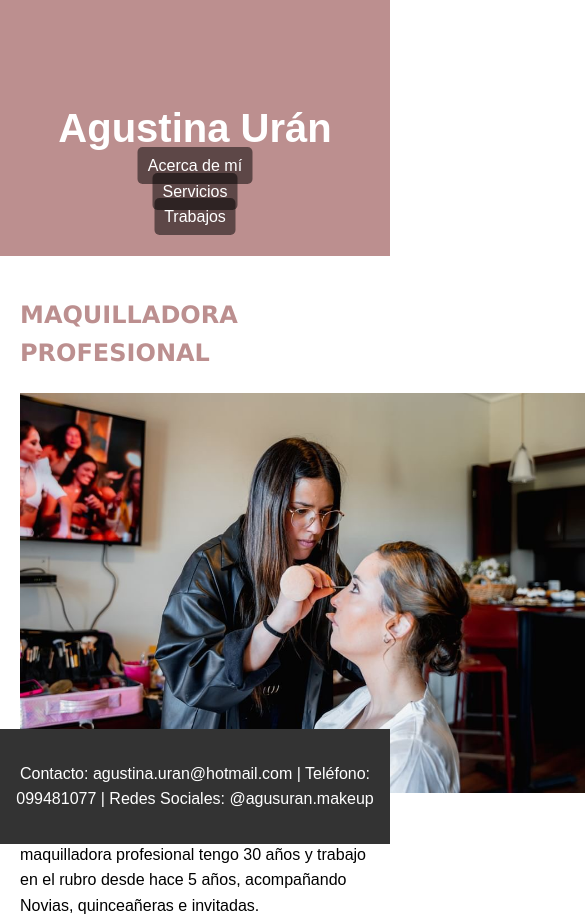
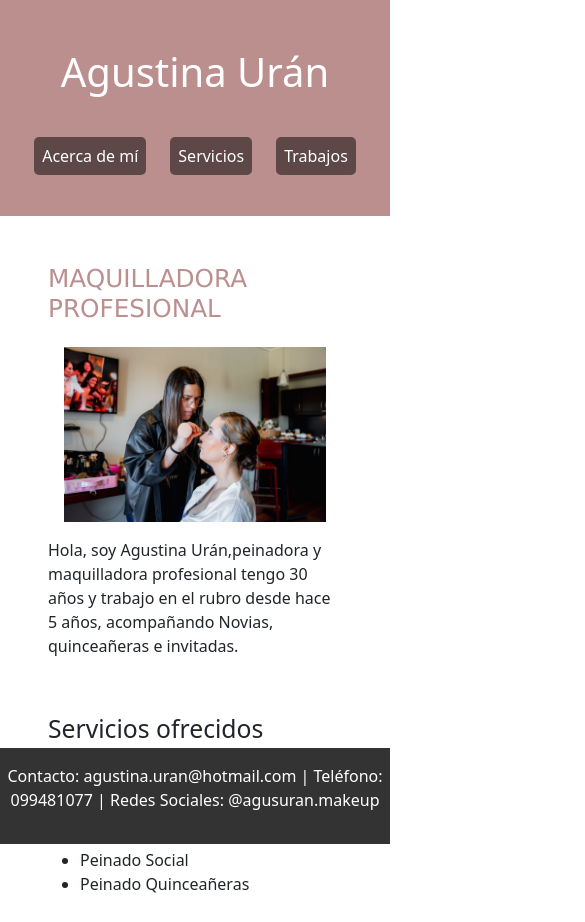
Before and after one commit to agustinauran/agustinauran.github.io, a plain HTML site: page index.html in a window 390 px wide. Shown: the top 922 px of the page, 585 px wide, since content can reach past the window. Drawn offline with nearby package versions, Linux system fonts and the light colour scheme.

Commit message:
Se agregan ajustes responsive

```diff
--- a/index.html
+++ b/index.html
@@ -5,27 +5,40 @@
     <meta name="viewport" content="width=device-width, initial-scale=1.0" />
     <title>Portafolio de Maquilladora</title>
     <link rel="stylesheet" href="styles.css" />
+    <link
+      href="https://cdn.jsdelivr.net/npm/bootstrap@5.3.3/dist/css/bootstrap.min.css"
+      rel="stylesheet"
+      integrity="sha384-QWTKZyjpPEjISv5WaRU9OFeRpok6YctnYmDr5pNlyT2bRjXh0JMhjY6hW+ALEwIH"
+      crossorigin="anonymous"
+    />
   </head>
   <body>
     <header class="encabezado">
       <h1>Agustina Urán</h1>
-      <nav>
-        <ul>
-          <li><a href="#acerca-de-mi">Acerca de mí</a></li>
-          <li><a href="#servicios">Servicios</a></li>
-          <li><a href="#trabajos">Trabajos</a></li>
-        </ul>
+      <nav class="d-flex flex-row justify-content-center gap-4 mt-5">
+        <div>
+          <a class="nav-item" href="#acerca-de-mi">Acerca de mí</a>
+        </div>
+        <div>
+          <a class="nav-item" href="#servicios">Servicios</a>
+        </div>
+        <div>
+          <a class="nav-item" href="#trabajos">Trabajos</a>
+        </div>
       </nav>
     </header>
 
     <main>
       <section id="acerca-de-mi">
         <h2 id="titulo">MAQUILLADORA PROFESIONAL</h2>
-        <img
-          id="foto-portada"
-          src="img/portada.jpg"
-          alt="Foto personal profesional"
-        />
+        <div class="container-portada">
+          <img
+            id="foto-portada"
+            src="img/portada.jpg"
+            alt="Foto personal profesional"
+          />
+        </div>
+
         <p>
           Hola, soy Agustina Urán,peinadora y maquilladora profesional tengo 30
           años y trabajo en el rubro desde hace 5 años, acompañando Novias,
--- a/styles.css
+++ b/styles.css
@@ -8,7 +8,7 @@ body {
 .encabezado {
   background-color: rosybrown;
   color: #fff;
-  padding: 6rem 0;
+  padding: 3rem 0;
   text-align: center;
   position: relative;
 }
@@ -18,52 +18,40 @@ header h1 {
   font-size: 2.5rem;
 }
 
-header nav ul {
-  margin-bottom: 1rem;
-}
-
 #titulo {
   font-family: Verdana, Geneva, Tahoma, sans-serif;
   color: rosybrown;
 }
 
-nav ul {
-  list-style: none;
-  padding: 0;
-  margin: 0;
-  position: absolute;
-  bottom: 10px;
-  left: 50%;
-  transform: translateX(-50%);
-}
-
-nav ul li {
-  display: inline;
-  margin: 0 10px;
-}
-
-nav ul li a {
+.nav-item {
   color: #fff;
   background-color: rgba(0, 0, 0, 0.5);
-  padding: 10px;
+  padding: 0.5rem;
   border-radius: 5px;
   text-decoration: none;
 }
 
-nav ul li a:hover {
+.nav-item:hover {
   background-color: rgba(0, 0, 0, 0.7);
 }
 
+.container-portada {
+  display: flex;
+  justify-content: start;
+  padding: 1rem;
+}
+
 #foto-portada {
-  max-height: 400px;
+  max-width: 100%;
+  max-height: 50vh;
 }
 
 main {
-  padding: 20px;
+  padding: 3rem;
 }
 
 section {
-  margin-bottom: 40px;
+  margin-bottom: 3.5rem;
 }
 
 .galeria {
@@ -72,8 +60,8 @@ section {
 }
 
 .galeria figure {
-  margin: 10px;
-  width: calc(33.333% - 20px);
+  margin: 2rem;
+  /* width: calc(33.333% - 1rem); */
 }
 
 .galeria img {
```
